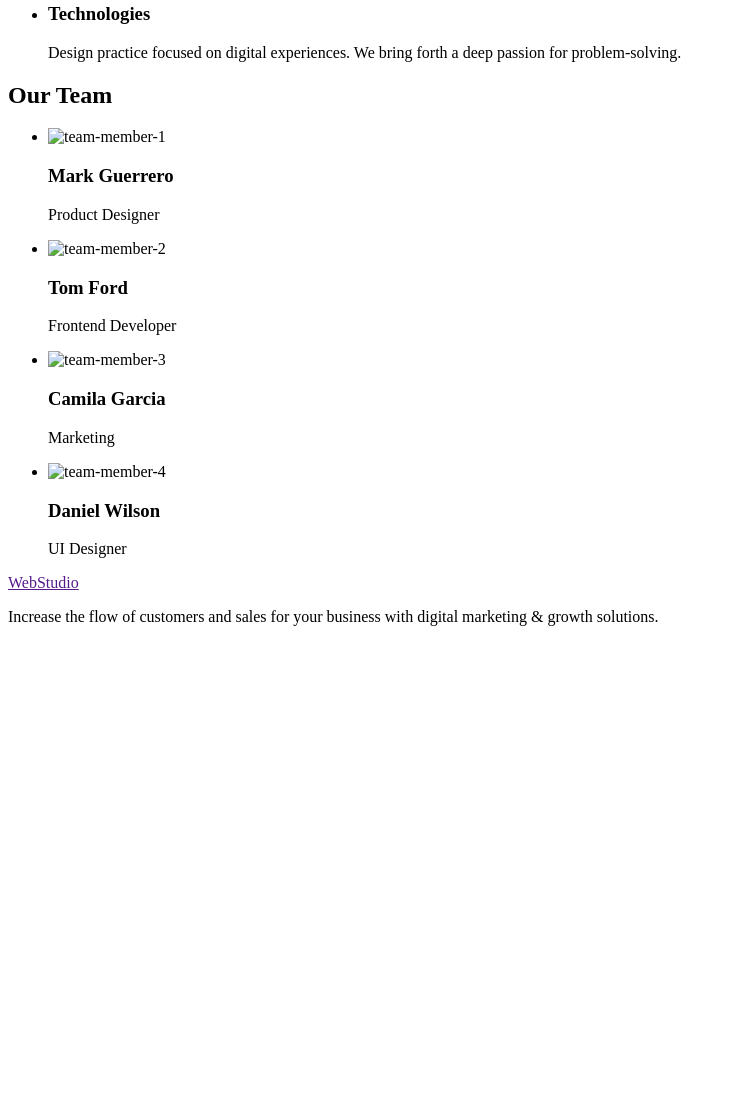
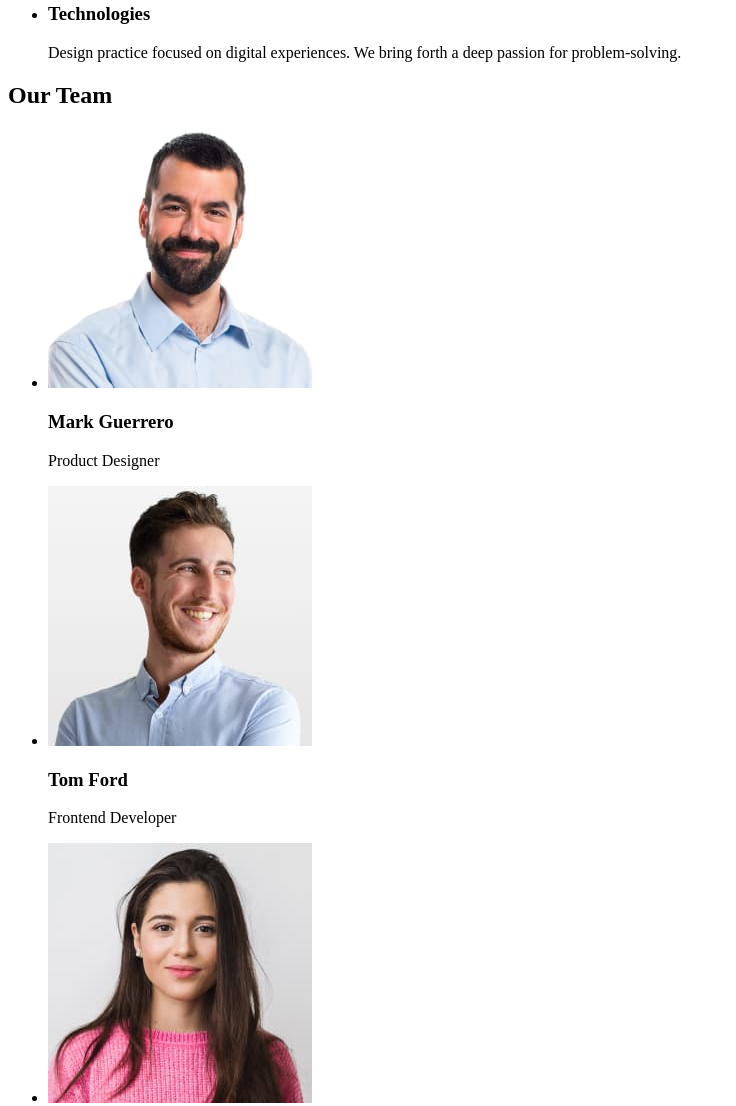
Before and after one commit to maks1m99/goit-markup-hw-02, a plain HTML site: page index.html in a window 1280 px wide. Shown: the part 532-1638 px from the top of the page, without its empty margins (0-736 px from the left). Before the commit the page ends 1174 px from the top, so only its background shows below. Drawn offline with Linux system fonts and the light colour scheme; the site is published under a folder, as on GitHub Pages, so addresses that start at the root find nothing.

Commit message:
images fix

```diff
--- a/index.html
+++ b/index.html
@@ -70,22 +70,22 @@
         <h2>Our Team</h2>
         <ul>
           <li>
-            <img src="/images/team-1.jpg" alt="team-member-1" width="264" />
+            <img src="./images/team-1.jpg" alt="team-member-1" width="264" />
             <h3>Mark Guerrero</h3>
             <p>Product Designer</p>
           </li>
           <li>
-            <img src="/images/team-2.jpg" alt="team-member-2" width="264" />
+            <img src="./images/team-2.jpg" alt="team-member-2" width="264" />
             <h3>Tom Ford</h3>
             <p>Frontend Developer</p>
           </li>
           <li>
-            <img src="/images/team-3.jpg" alt="team-member-3" width="264" />
+            <img src="./images/team-3.jpg" alt="team-member-3" width="264" />
             <h3>Camila Garcia</h3>
             <p>Marketing</p>
           </li>
           <li>
-            <img src="/images/team-4.jpg" alt="team-member-4" width="264" />
+            <img src="./images/team-4.jpg" alt="team-member-4" width="264" />
             <h3>Daniel Wilson</h3>
             <p>UI Designer</p>
           </li>
```
